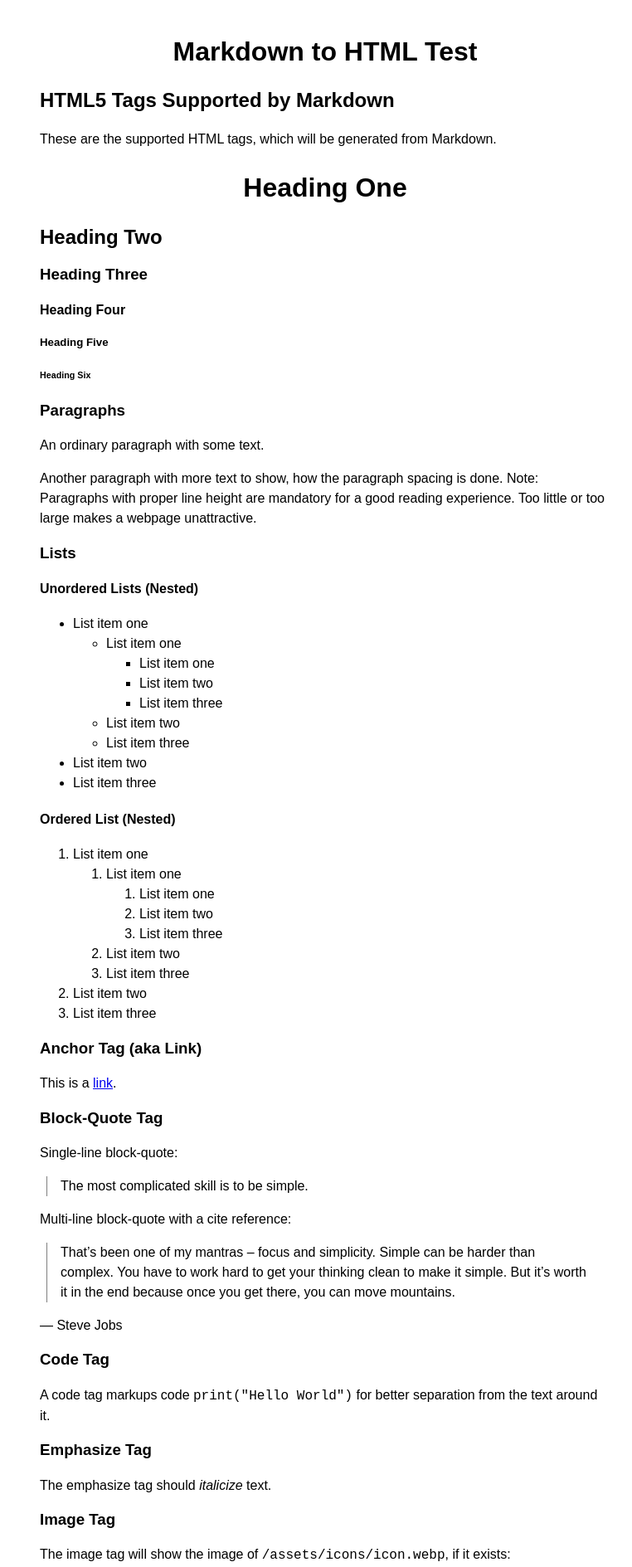
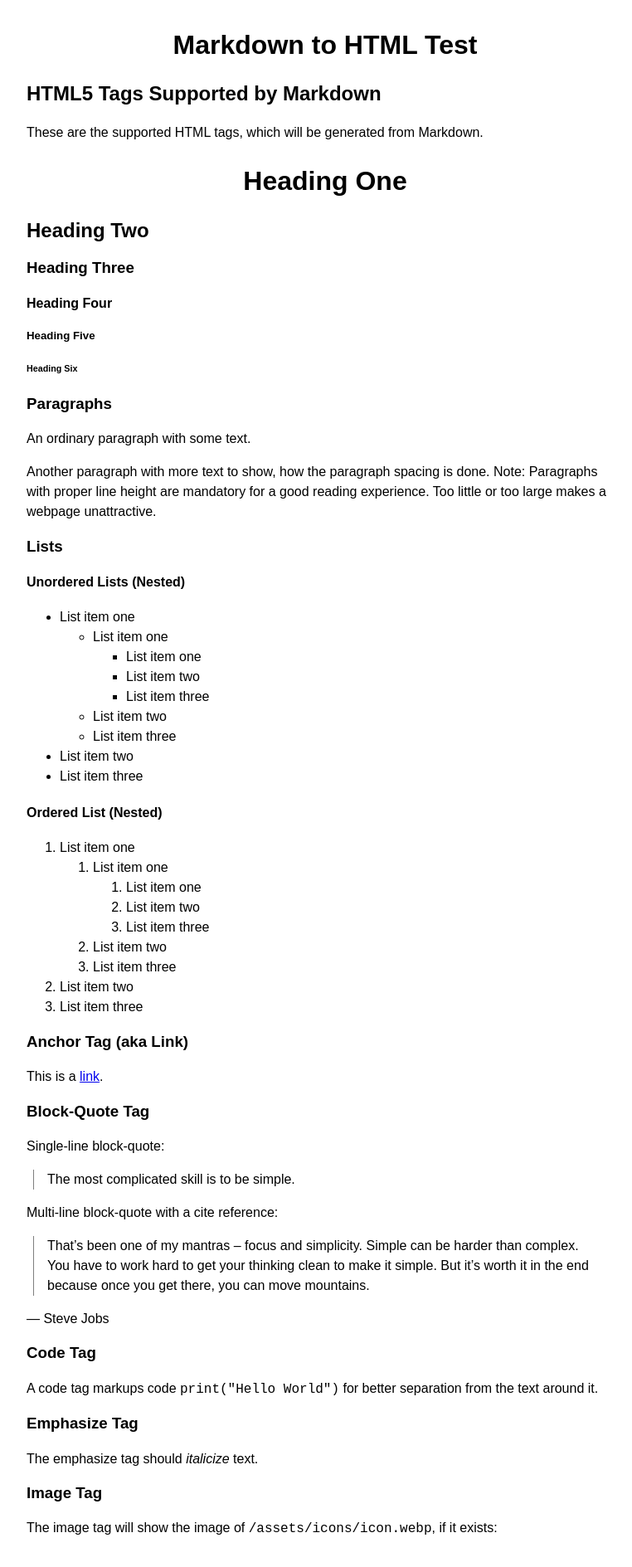
Before and after one commit to michaelnordmeyer/jekyll-theme-nixer, a Jekyll site: the page built from _posts/2023-01-01-markdown-to-html-test.md, in a window 1280 px wide. Shown: the top 1889 px of the page at 83% size, without its empty margins (248-1010 px from the left). Built offline with Jekyll 4.4.1, drawn with Linux system fonts in a browser that asks for light colours; cached includes are drawn as plain includes.

Commit message:
Add CSS variables and replace CSS class usage for footnotes

```diff
--- a/_includes/style.html
+++ b/_includes/style.html
@@ -1,23 +1,39 @@
   <style>
+    :root {
+      --default-font-px: 16;
+      --font-size: 1rem;
+      --font-family: sans-serif;
+      --spacing: 1em;
+      --line-height: 1.5;
+      /* Calculate integer pixel values depending on the font size (1rem = 16px) */
+      --border-size:       calc(var(--font-size) *  1/var(--default-font-px));
+      --x-script:          calc(var(--font-size) * 11/var(--default-font-px));
+      --small-font-size:   calc(var(--font-size) * 14/var(--default-font-px));
+      --big-font-size:     calc(var(--font-size) * 32/var(--default-font-px));
+    }
     html {
-      max-width: 43rem;
+      max-width: 720px;
       margin: 0 auto;
-      padding: 1em;
-      font: 1rem / 1.5 sans-serif;
-      font-size-adjust: from-font;
+      padding: calc(var(--spacing) * 1/2);
+      font: var(--font-size) / var(--line-height) var(--font-family);
+      /* font-size-adjust: from-font; */
+      -moz-text-size-adjust: none;
+      -webkit-text-size-adjust: none;
+      text-size-adjust: none;
     }
     body { margin: 0; }
     img, table { margin: 0 auto; }
     table { border-collapse: collapse; }
-    th, td { padding: 0.25em; border: 1px solid color-mix(in srgb, currentcolor 50%, transparent); }
+    th, td { padding: calc(var(--spacing) * 1/4); border: var(--border-size) solid color-mix(in srgb, currentcolor 50%, transparent); }
     img { display: block; max-width: 100%; height: auto; }
-    figure { margin: 0; text-align: center; font-size: 0.8125rem; }
-    blockquote { margin: 1em 1.5em 1em 0.5em; padding-left: 1em; border-left: 1px solid color-mix(in srgb, currentcolor 50%, transparent); }
-    sub, sup { line-height: 0; }
-    hr { border: 0; border-top: 1px solid; }
+    figure { margin-left: 0; margin-right: 0; max-width: 100%; text-align: center; font-size: var(--small-font-size); line-height: 1; }
+    blockquote { margin: var(--spacing) calc(var(--spacing) * 3/2) var(--spacing) calc(var(--spacing) * 1/2); padding-left: var(--spacing); border-left: var(--border-size) solid color-mix(in srgb, currentcolor 50%, transparent); }
+    sub, sup { font-size: var(--x-script); line-height: 0; }
+    hr { margin: calc(var(--spacing) * 2) 0; border: 0; border-top: var(--border-size) solid; }
     h1, h2, h3, h4, h5, h6 { line-height: 1.2; text-wrap: balance; }
-    h1 { font-size: 2rem; text-align: center; }
+    h1 { font-size: var(--big-font-size); text-align: center; }
     body > main > ul { padding: 0; }
-    body > main > ul > li { margin: 0.5em 0; list-style-type: none; line-height: 1.25; }
-    .footnotes { margin: 2em 0 1em; border-top: 1px solid; font-size: 0.8125rem; line-height: 1.5; }
+    body > main > ul > li { margin: calc(var(--spacing) * 1/2) 0; list-style-type: none; line-height: 1.25; }
+    hr:has(+div[role="doc-endnotes"]) { margin-bottom: var(--spacing); }
+    div[role="doc-endnotes"] { margin-top: 0; font-size: var(--small-font-size); line-height: var(--line-height); }
   </style>
```
